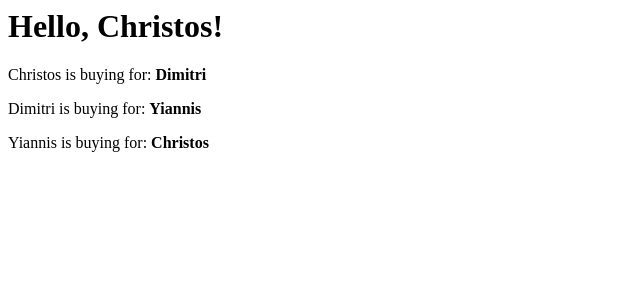
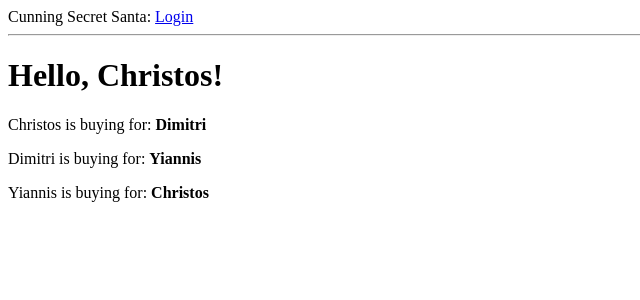
Before and after one commit to christoscunning/cunning-xmas-list, a Flask app: page / in a window 1280 px wide. Shown: the top 300 px of the page, without its empty margins (0-640 px from the left). Run offline with Flask 2, Linux system fonts and the light colour scheme.

Commit message:
add base template

```diff
--- /dev/null
+++ b/templates/base.html
@@ -0,0 +1,18 @@
+<html>
+	<head>
+	{% if title %}
+		<title>{{ title }} - Cunning Xmas - 2019</title
+		{% else %}
+		<title>Welcome to the Cunning Xmas 2019 Website!</title>
+		{% endif %}
+	<head>
+
+	<body>
+		<div>Cunning Secret Santa: <a href="/login">Login</a></div>
+		<hr>
+
+		<!-- insert page content here -->
+		{% block content %}{% endblock %}
+
+	</body>
+</html>
--- a/templates/index.html
+++ b/templates/index.html
@@ -1,8 +1,9 @@
-<html>
-    <head>
-        <title>{{ title }} - Cunning Xmas - 2019</title>
-    </head>
-    <body>
+<!-- Landing page for website -->
+
+{% extends "base.html" %}
+
+{% block content %}
+
 	{% if user %}
 	<h1>Hello, {{ user.username }}!</h1>
 	{% else %}
@@ -14,5 +15,4 @@
 	<div><p>{{ santa }} is buying for: <b>{{ slist[santa] }}</b></p></div>
 	{% endfor %}
 
-    </body>
-</html>
+{% endblock %}
```
Lines whose indentation alone changed are shown as unchanged.
